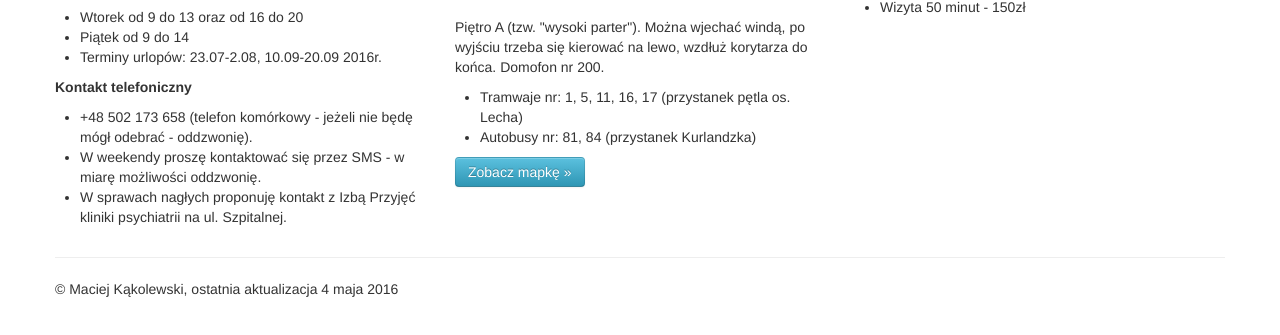
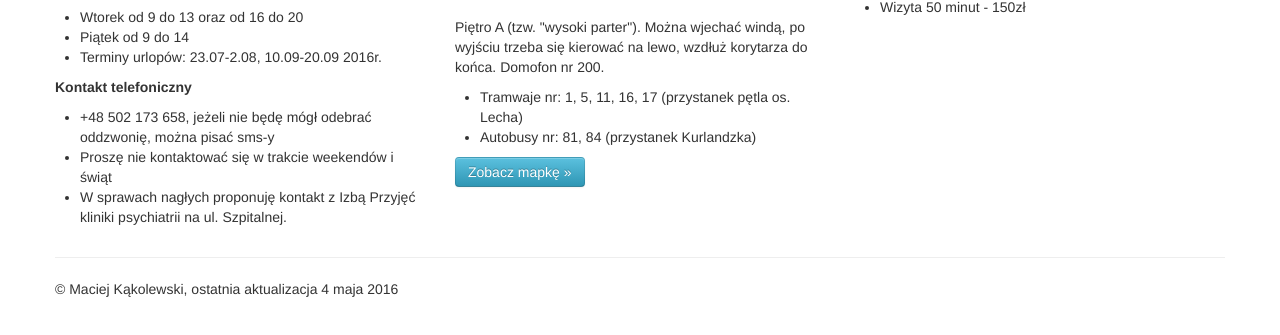
Before and after one commit to kmakowski/rodzina, a plain HTML site: page index.html in a window 1280 px wide. Shown: the part 433-768 px from the top of the page. Drawn offline with Linux system fonts and the light colour scheme.

Commit message:
Update index.html

```diff
--- a/index.html
+++ b/index.html
@@ -54,8 +54,8 @@
 					</ul>
 					<h5>Kontakt telefoniczny</h5>
 					<ul>
-						<li>+48 502 173 658 (telefon komórkowy - jeżeli nie będę mógł odebrać - oddzwonię).</li>
-<li>W weekendy proszę kontaktować się przez SMS - w miarę możliwości oddzwonię. </li>
+						<li>+48 502 173 658, jeżeli nie będę mógł odebrać oddzwonię, można pisać sms-y</li>
+<li>Proszę nie kontaktować się w trakcie weekendów i świąt</li>
 <li>W sprawach nagłych proponuję kontakt z Izbą Przyjęć kliniki psychiatrii na ul. Szpitalnej.</li>
 					</ul>
 				</div>
```
